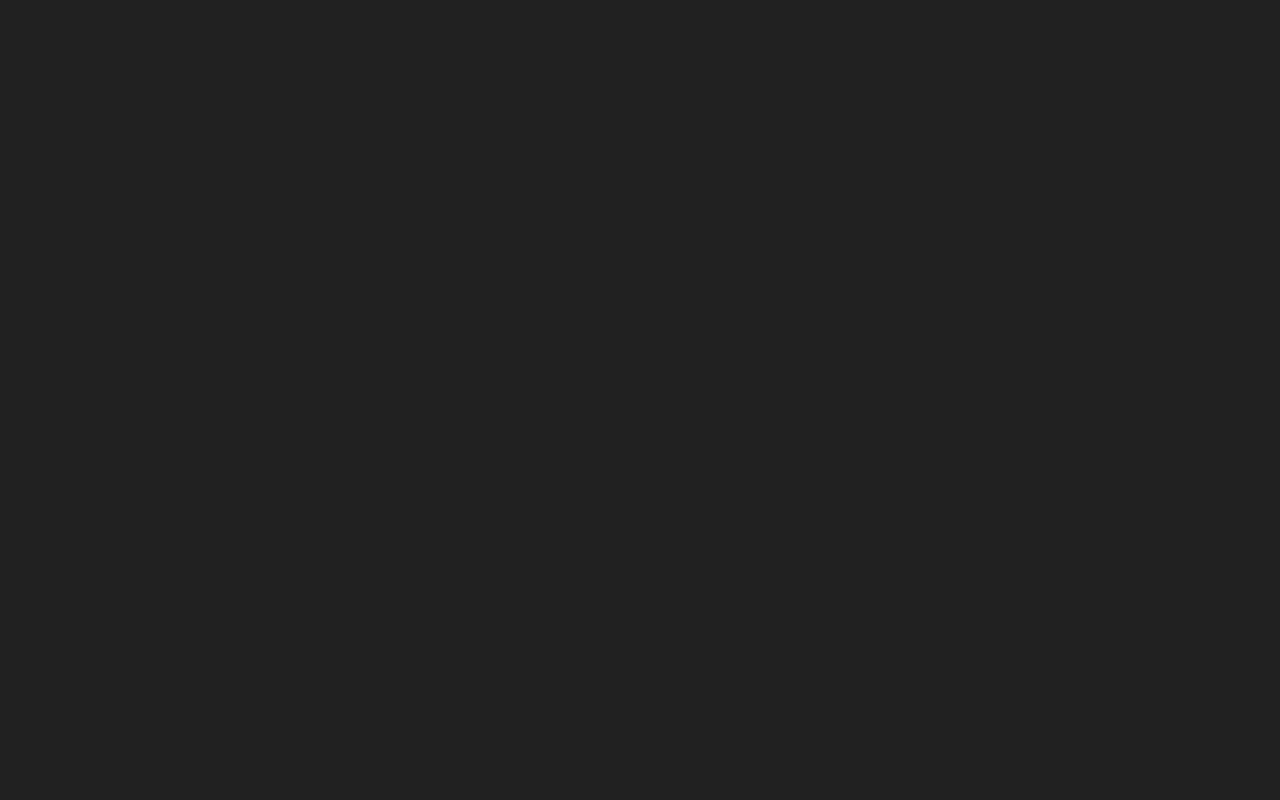
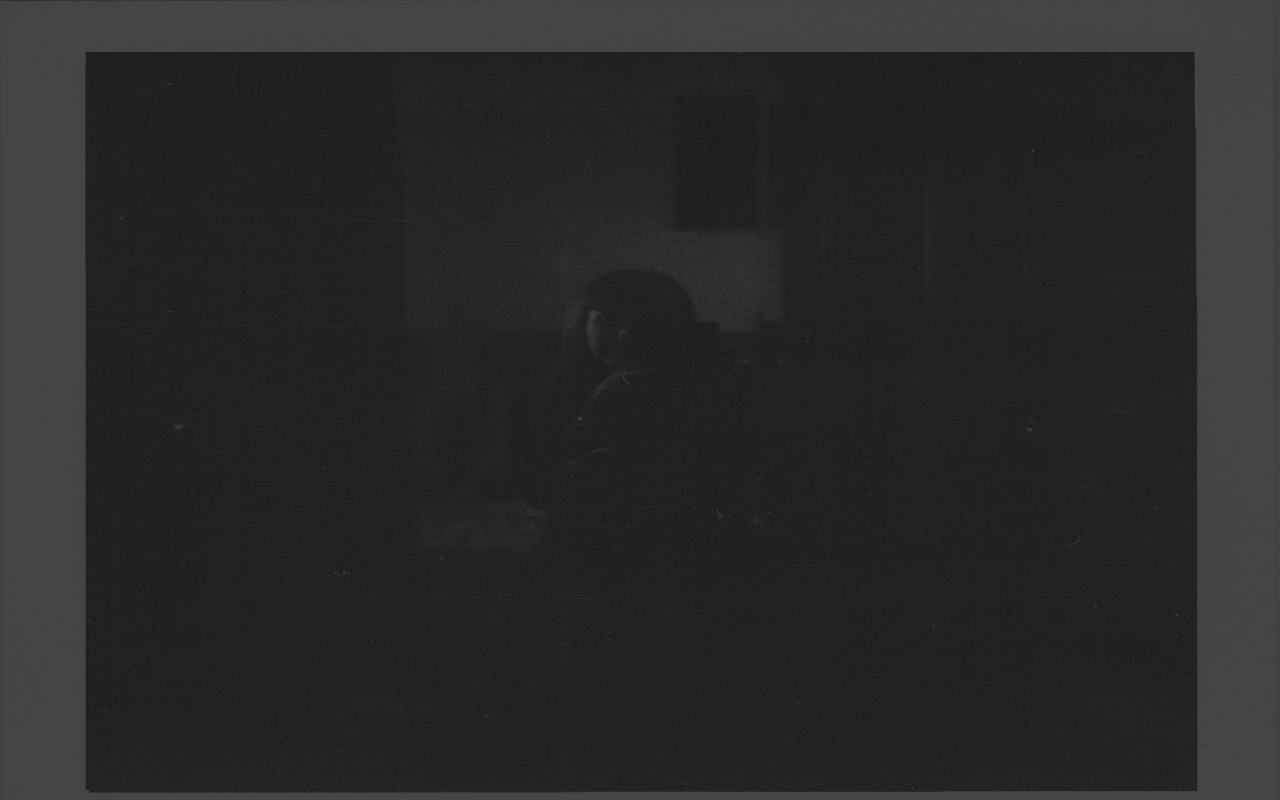
Before and after one commit to CaioFiszuk/do-not-click-me, a React (Vite) app: page /page7 in a window 1280 px wide. Before the commit this address had no page. Shown: the top 800 px of the page. Built offline with nearby package versions, Linux system fonts and the light colour scheme.

Commit message:
Cria o círculo sete

```diff
--- a/src/components/App.jsx
+++ b/src/components/App.jsx
@@ -1,9 +1,6 @@
 import { Link } from 'react-router-dom';
 
 function App() {
-
-  console.log(document.body)
-
   return (
     <div>
        <section className="circles">
@@ -32,7 +29,9 @@ function App() {
           </Link>
         </div>
         <div className="tier">
-          <div className="circle">  </div>
+          <Link to={'/page7'} >
+            <div className="circle">  </div>
+          </Link>
           <div className="circle">  </div>
           <div className="circle">  </div>
           <div className="circle">  </div>
--- /dev/null
+++ b/src/components/CircleSeven.jsx
@@ -0,0 +1,11 @@
+
+
+function CircleSeven() {
+  return (
+    <div>
+      <img src="/images/somber.jpg" alt="creepy girl" className="image"/>
+    </div>
+  );
+}
+
+export default CircleSeven;
--- a/src/index.css
+++ b/src/index.css
@@ -4,6 +4,7 @@
 @import url('./styles/CircleFour.css');
 @import url('./styles/CircleFive.css');
 @import url('./styles/Circle.Six.css');
+@import url('./styles/CircleSeven.css');
 
 * {
   margin: 0;
--- a/src/routes/routes.jsx
+++ b/src/routes/routes.jsx
@@ -6,6 +6,7 @@ import CircleThree from '../components/CircleThree.jsx';
 import CircleFour from '../components/CircleFour.jsx';
 import CircleFive from '../components/CircleFive.jsx';
 import CircleSix from '../components/CircleSix.jsx';
+import CircleSeven from '../components/CircleSeven.jsx';
 
 export function AppRoutes(){
     return(
@@ -17,6 +18,7 @@ export function AppRoutes(){
             <Route path='/page4' element={<CircleFour />}/>
             <Route path='/page5' element={<CircleFive />}/>
             <Route path='/page6' element={<CircleSix />} />
+            <Route path='/page7' element={<CircleSeven />}/>
         </Routes>
     );
 }
--- /dev/null
+++ b/src/styles/CircleSeven.css
@@ -0,0 +1,27 @@
+.image {
+    width: 100%;
+    height: 1000px;
+    animation: changing-image 2s linear infinite;
+}
+
+@keyframes changing-image{
+    0% {
+        filter: opacity(10%);
+    }
+
+    25% {
+        filter: opacity(50%);
+    }
+
+    50% {
+        filter: opacity(100%);
+    }
+
+    75% {
+        filter: opacity(50%);
+    }
+
+    100% {
+        filter: opacity(10%);
+    }
+}
```
Also changed, not shown: public/images/somber.jpg (added).
